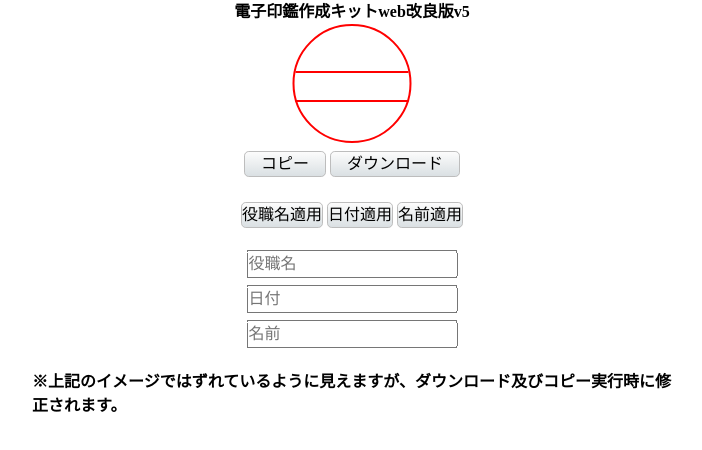
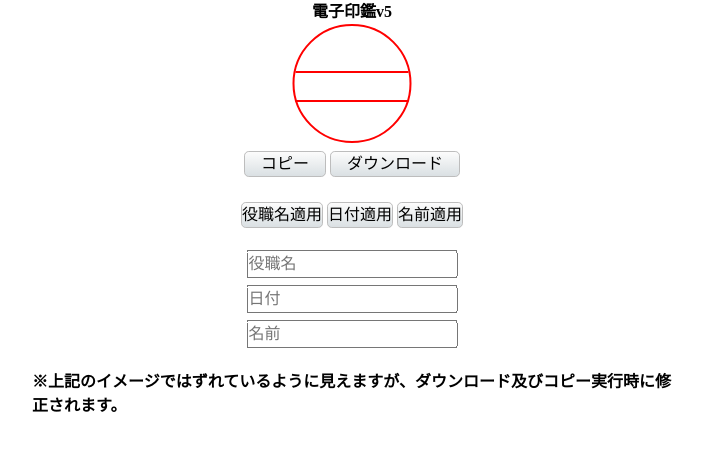
Before and after one commit to tmimiyan/inkan, a plain HTML site: page index.html in a window 1280 px wide. Shown: the whole page, without its empty margins (288-990 px from the left). Drawn offline with nearby package versions, Linux system fonts and the light colour scheme.

Commit message:
Update index.html

```diff
--- a/index.html
+++ b/index.html
@@ -3,7 +3,7 @@
 <head>
 
   <meta http-equiv="Content-Type" content="text/html; charset=UTF-8">
-  <title>電子印鑑ジェネレーターv5</title>
+  <title>電子印鑑v5</title>
   <meta name="viewport" content="width=device-width, initial-scale=1"/>
   <link rel="shortcut icon" href="favicon.ico">
   <link rel="apple-touch-icon" href="apple-touch-icon.png">
@@ -38,7 +38,7 @@ if ('serviceWorker' in navigator) {
 
 <body>
 
-  <h3><p align="center">電子印鑑作成キットweb改良版v5</p></h3>
+  <h3><p align="center">電子印鑑v5</p></h3>
 
     <div id="canvas-box" class="box">
       <input id="span1" type="text" name="span1" style="text-align: center;" size="8" class="boxp" maxlength="6">
```
